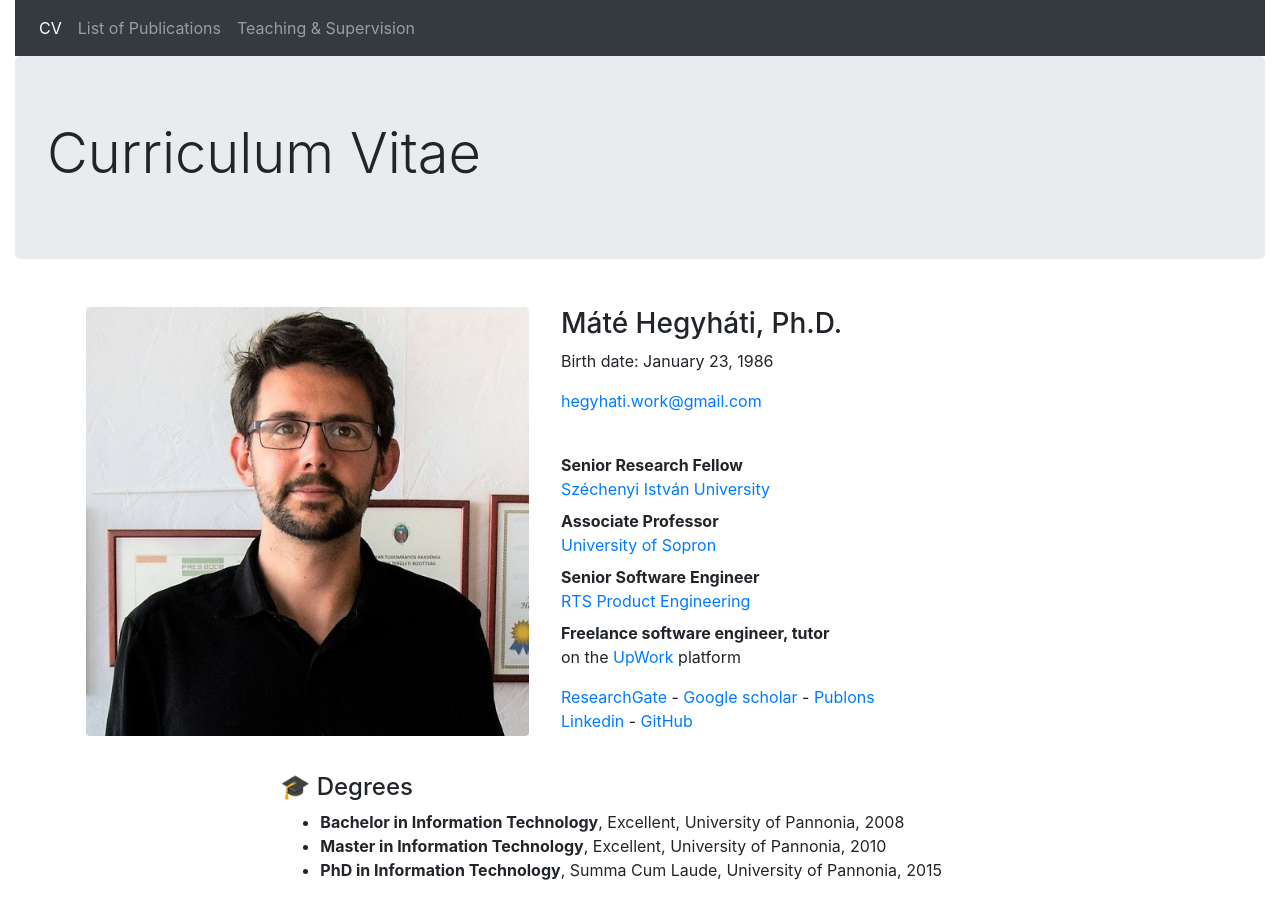
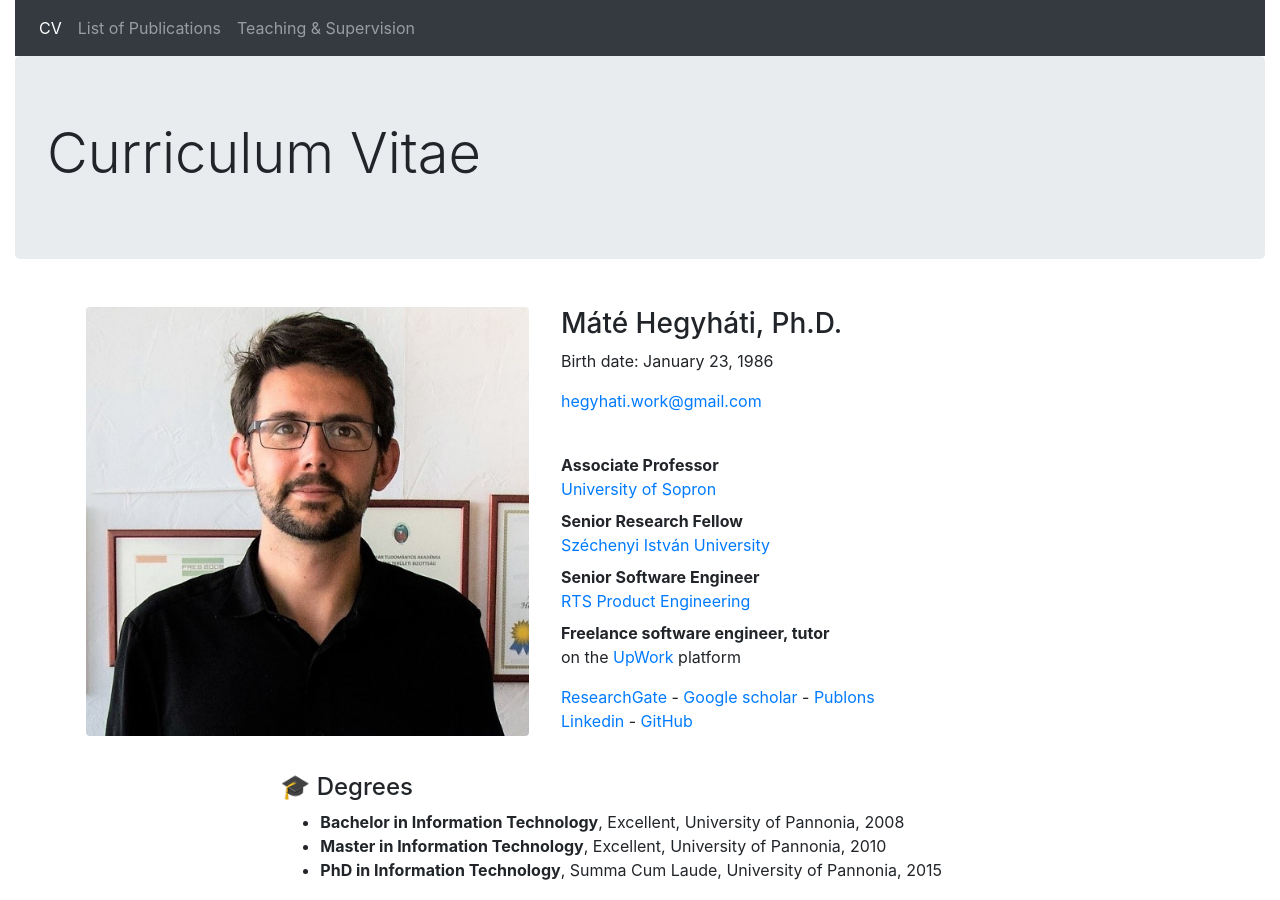
Before and after one commit to hegyhati/hegyhati.github.io, a Jekyll site: the page built from index.html, in a window 1280 px wide and 900 px high. Built offline with Jekyll 4.4.1, drawn with Linux system fonts in a browser that asks for light colours; some of the changed lines change nothing that is shown.

Commit message:
Change SZE/SOE order

```diff
--- a/_includes/cv.html
+++ b/_includes/cv.html
@@ -11,10 +11,10 @@
     <p><a href="mailto:hegyhati.work@gmail.com">hegyhati.work@gmail.com</a></p>
     <br />
     <dl>
+        <dt>Associate Professor</dt>
+            <dd><a  href="http://uni-sopron.hu">University of Sopron</a></dd>
         <dt>Senior Research Fellow</dt>
             <dd><a  href="http://sze.hu">Széchenyi István University</a></dd>
-        <dt>Associate Professor</dt>
-                <dd><a  href="http://uni-sopron.hu">University of Sopron</a></dd>
         <dt>Senior Software Engineer</dt>
                 <dd><a  href="http://rtspro.hu">RTS Product Engineering</a></dd>
         <dt>Freelance software engineer, tutor
```
